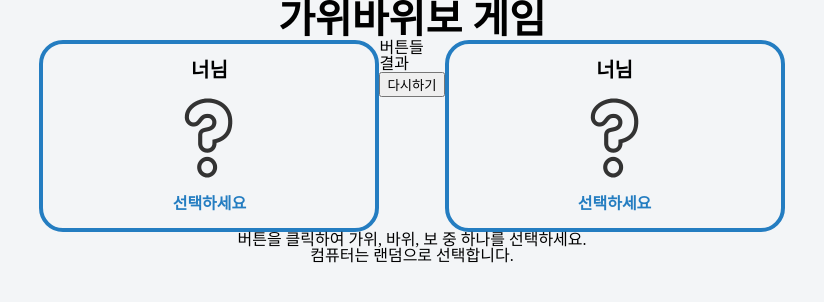
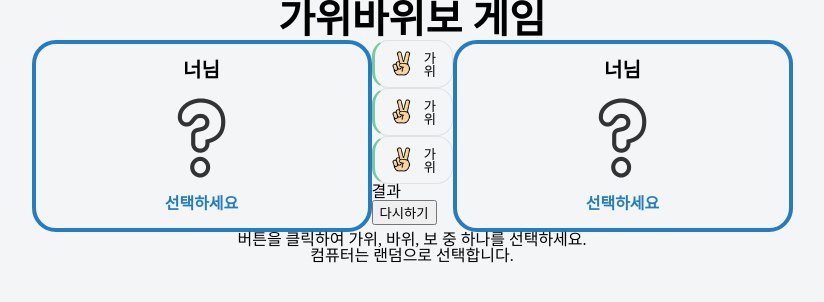
Before and after one commit to yyeonkim/ureca-rock-sicssors-paper, a React (Vite) app: page / in a window 1280 px wide. Shown: the top 302 px of the page, without its empty margins (228-1052 px from the left). Built offline with nearby package versions, Linux system fonts and the light colour scheme.

Commit message:
style: 버튼 컴포넌트 스타일 정의

```diff
--- a/src/App.jsx
+++ b/src/App.jsx
@@ -1,3 +1,4 @@
+import Button from "./components/Button.jsx";
 import Card from "./components/Card.jsx";
 import styles from "./css/App.module.css";
 
@@ -10,7 +11,9 @@ function App() {
       <main className={styles.mw}>
         <Card />
         <section>
-          <div>버튼들</div>
+          <Button />
+          <Button />
+          <Button />
           <p>결과</p>
           <button>다시하기</button>
         </section>
--- a/src/components/Button.jsx
+++ b/src/components/Button.jsx
@@ -1,7 +1,14 @@
 import React from "react";
+import scissors from "../assets/scissors.png";
+import styles from "../css/Button.module.css";
 
 function Button() {
-  return <div>Button</div>;
+  return (
+    <button type="button" className={styles.button}>
+      <img src={scissors} alt="가위" />
+      <span>가위</span>
+    </button>
+  );
 }
 
 export default Button;
--- a/src/css/Button.module.css
+++ b/src/css/Button.module.css
@@ -0,0 +1,20 @@
+.button {
+  display: flex;
+  align-items: center;
+
+  gap: 0.4rem;
+  border: 1px solid var(--neutral-50);
+  background-color: transparent;
+  border-radius: 1.6rem;
+  padding: 0.8rem 1.2rem;
+  border-left: 3px solid var(--green);
+}
+
+.button img {
+  width: 3rem;
+  height: auto;
+}
+
+.button span {
+  writing-mode: vertical-lr;
+}
--- a/src/index.css
+++ b/src/index.css
@@ -9,6 +9,7 @@
   --blue-200: #678dc3;
   --yellow: #d7b15f;
   --neutral-100: #f3f5f7;
+  --neutral-50: #e1e2e5;
 
   font-size: 10px;
   box-sizing: border-box;
```
